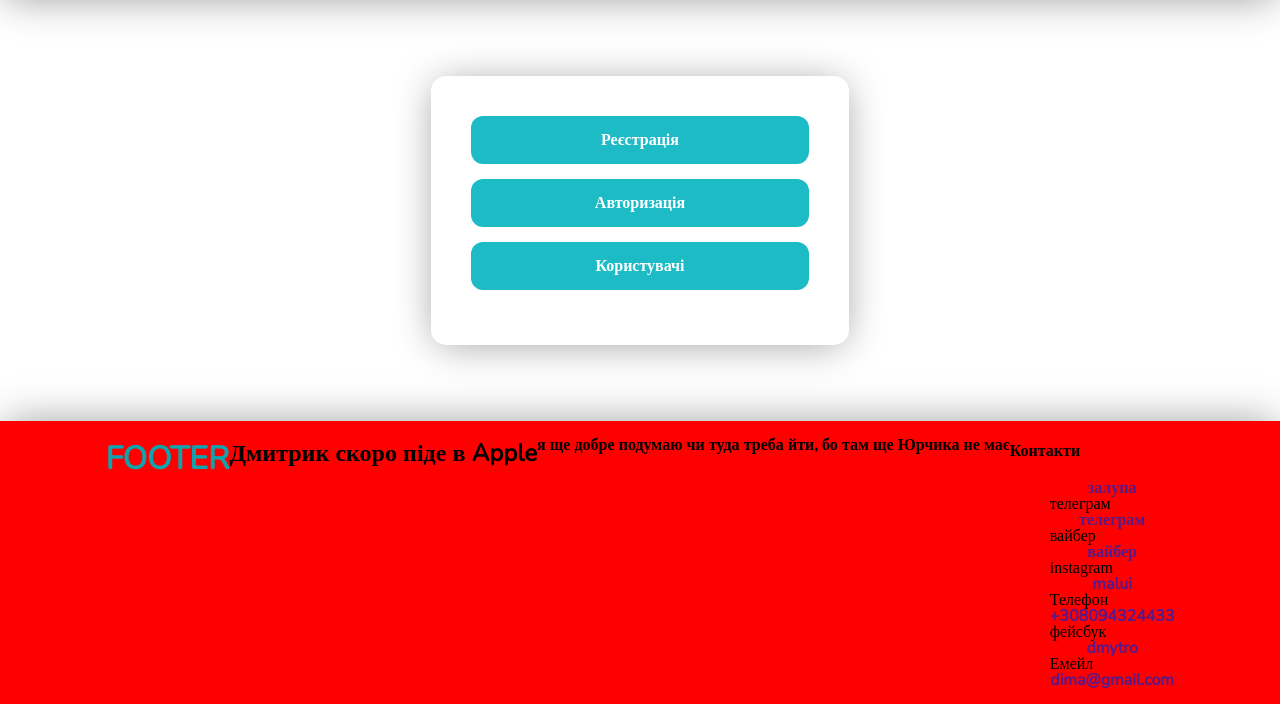
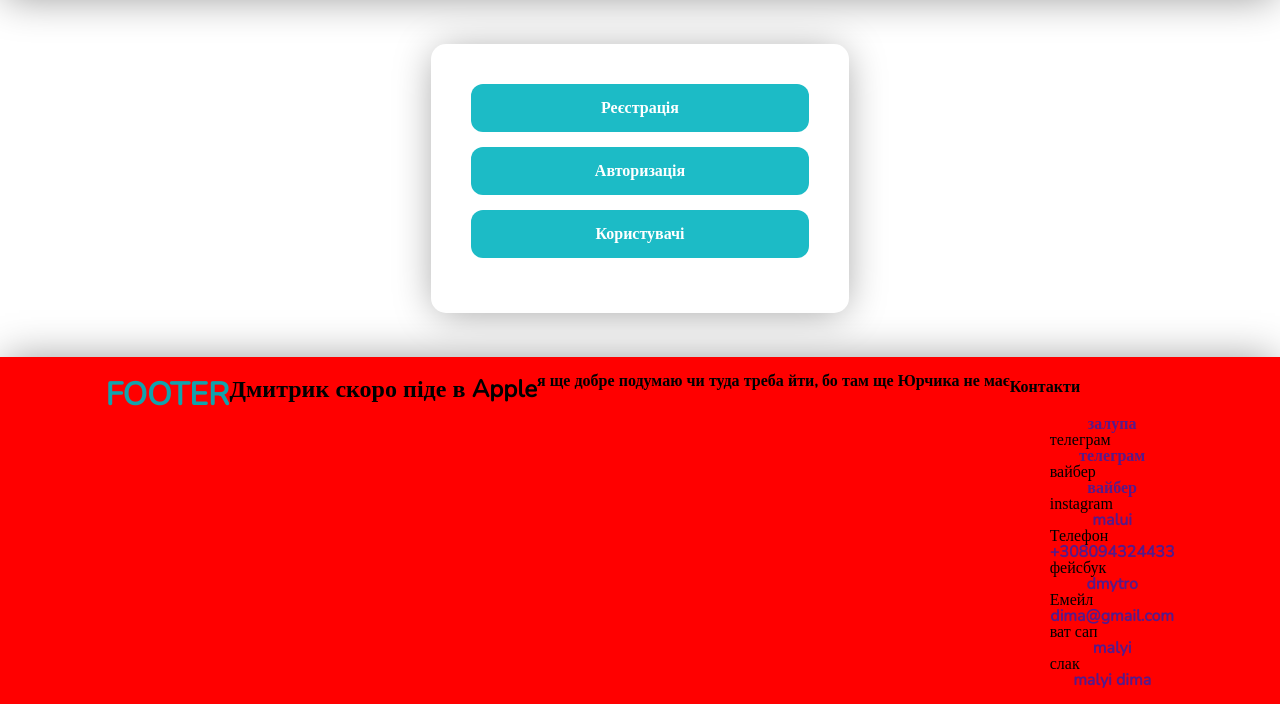
Before and after one commit to Morykvas/git, a PHP site: page /project-shop/index.php in a window 1280 px wide. Shown: the part 96-800 px from the top of the page. Run offline with PHP 8.4, Linux system fonts and the light colour scheme; some libraries are stand-ins or nearby versions.

Commit message:
доаю вот сап

```diff
--- a/footer.php
+++ b/footer.php
@@ -16,6 +16,8 @@
                                 <li>Телефон<a href="">+308094324433</a></li>
                                 <li>фейсбук<a href="">dmytro</a></li>
                                 <li>Емейл<a href="">dima@gmail.com</a></li>
+                                <li>ват сап<a href="">malyi</a></li>
+                                <li>слак<a href="">malyi dima</a></li>
                             </ul>
                         </div>
                     </div>
```
